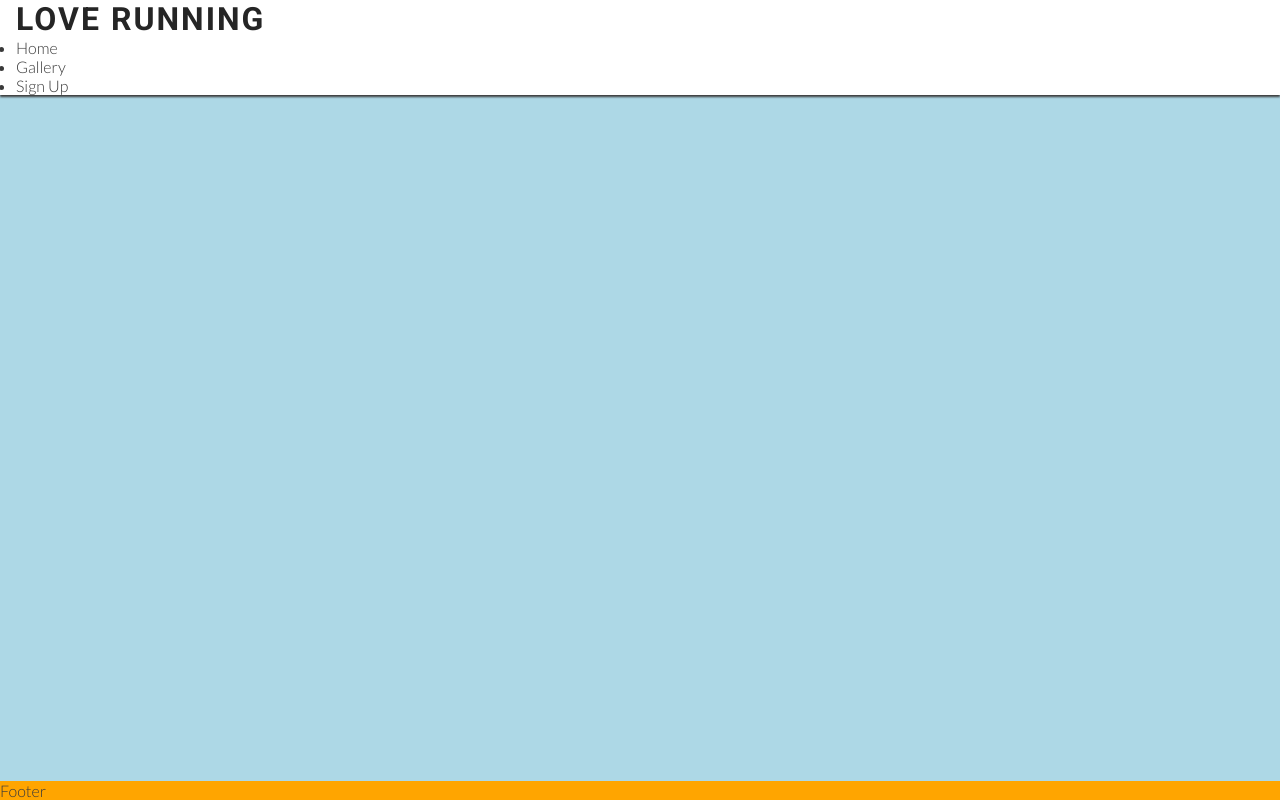
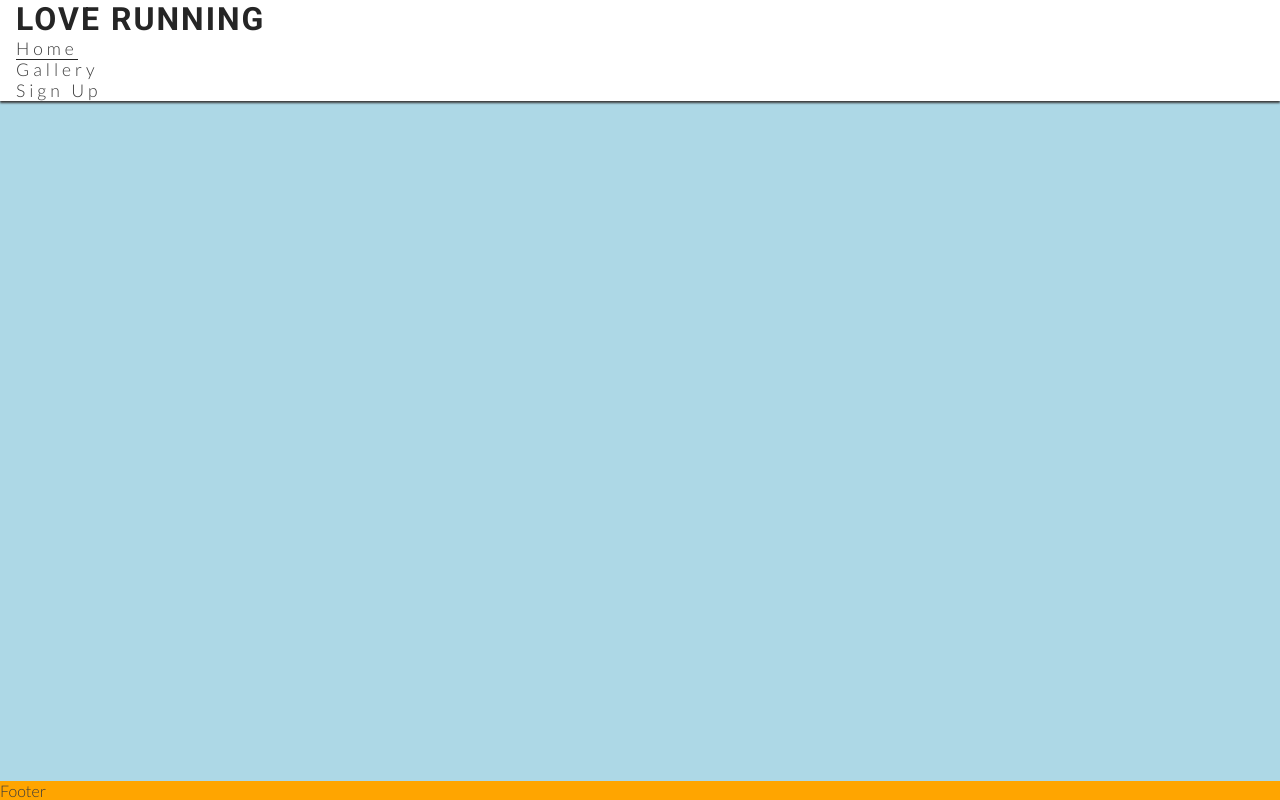
Before and after one commit to TammyGirl2015/LoveRunning, a plain HTML site: page index.html in a window 1280 px wide. Drawn offline with Linux system fonts and the light colour scheme.

Commit message:
style nav bar menu

```diff
--- a/assets/css/style.css
+++ b/assets/css/style.css
@@ -40,6 +40,20 @@ h1 {
     color: #252525;
 }
 
+#menu {
+    font-size: 110%;
+    letter-spacing: 4px;
+    list-style-type: none;
+}
+
+menu > li {
+    margin-bottom: 1em;
+}
+
+.active {
+    border-bottom: 1px solid #252525;
+}
+
 /* main content */
 main {
     background-color: lightblue;
--- a/index.html
+++ b/index.html
@@ -22,8 +22,8 @@
             <h1 id="logo">Love Running</h1>
         </a>
         <nav>
-            <ul>
-            <li><a href="">Home</a></li>
+            <ul id="menu">
+            <li><a href="" class="active">Home</a></li>
             <li><a href="">Gallery</a></li>
             <li><a href="">Sign Up</a></li>
             </ul>
```
